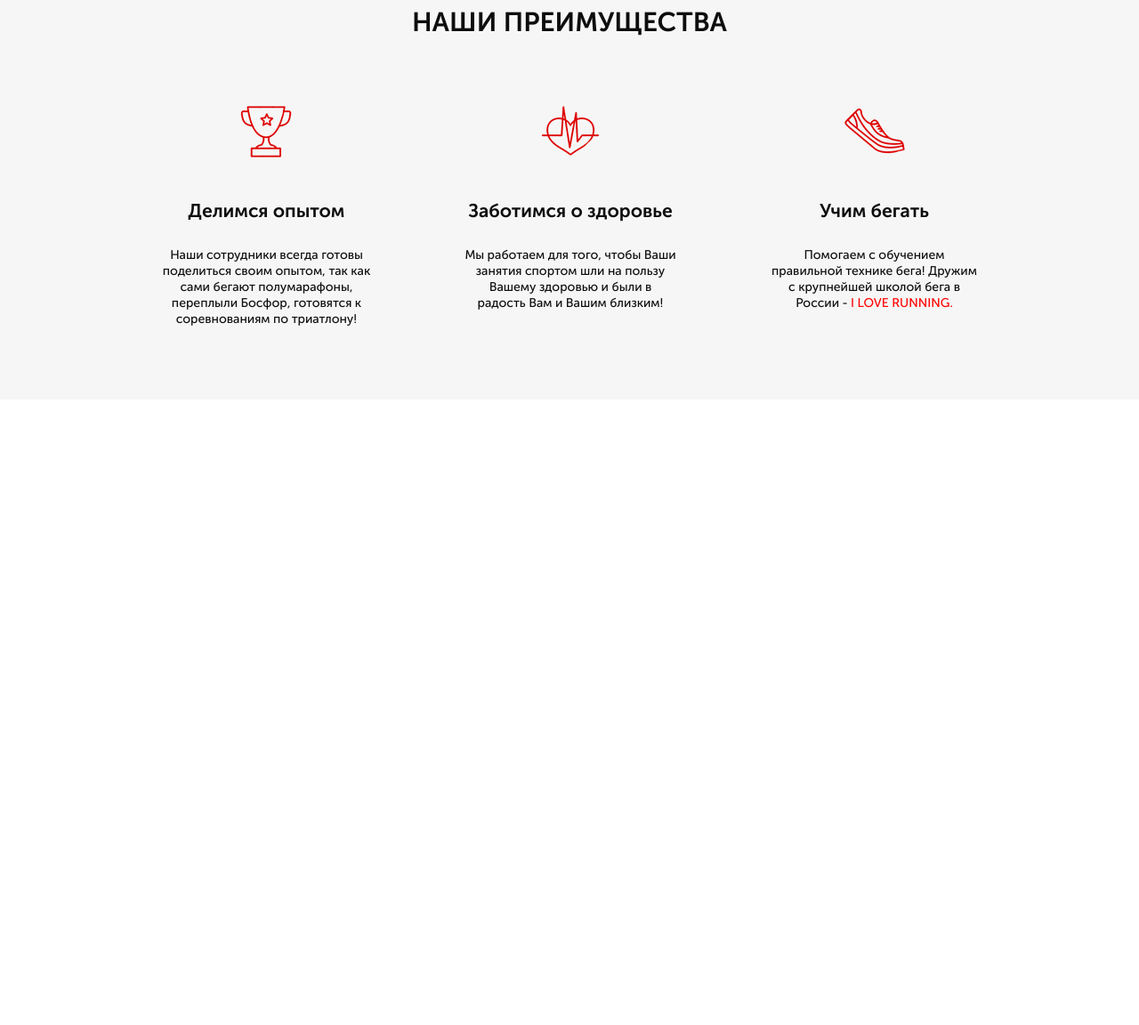
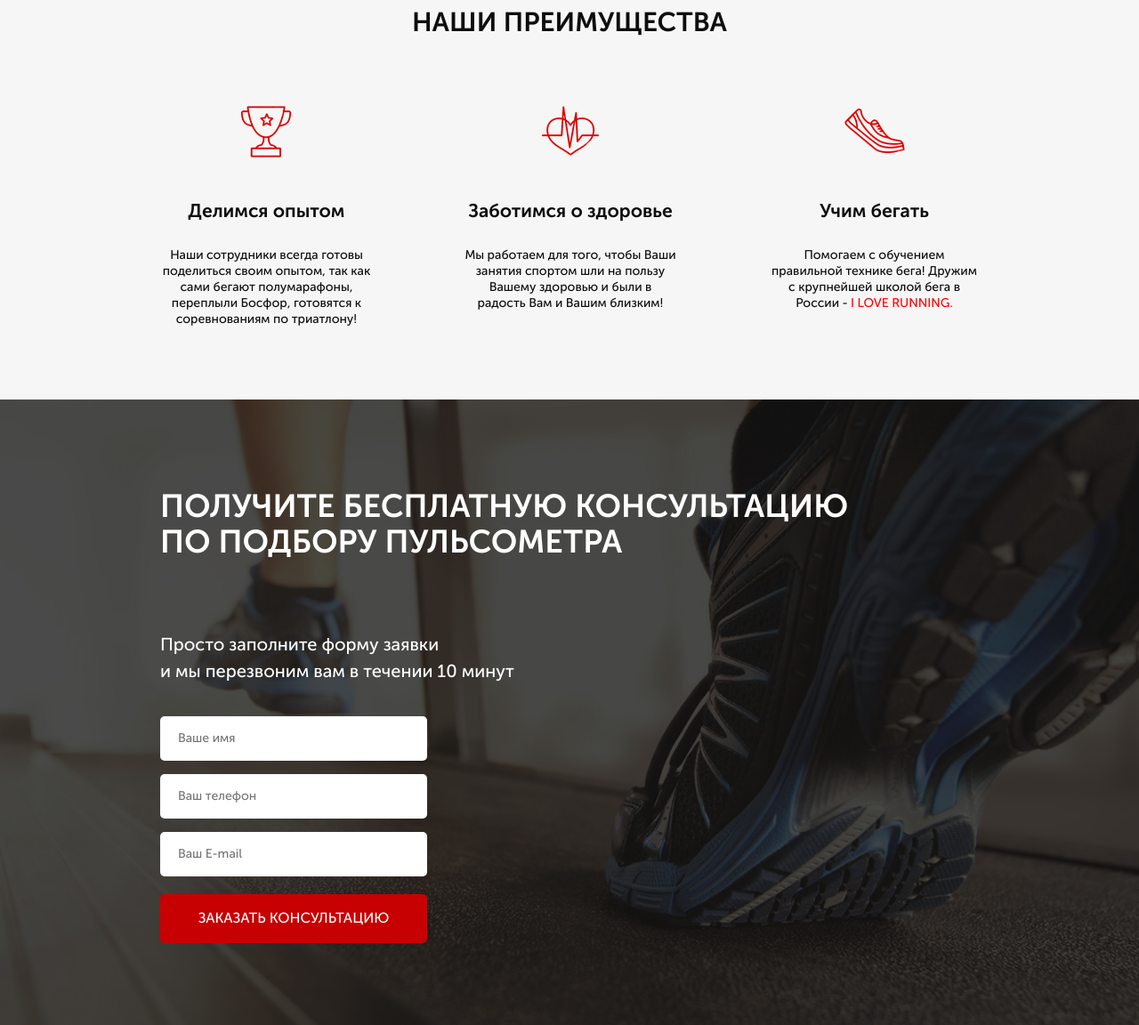
Before and after one commit to AlexandrJR/pulsometer, a website: page src/index.html in a window 1280 px wide. Shown: the part 717-1869 px from the top of the page at 89% size. Before the commit the page ends 1166 px from the top, so only its background shows below. Drawn offline with Linux system fonts and the light colour scheme.

Commit message:
added form section: only HTML CSS used

```diff
--- a/src/index.html
+++ b/src/index.html
@@ -59,7 +59,7 @@
 
     <section class="advantages">
         <div class="container">
-            <div class="advantages__header">НАШИ ПРЕИМУЩЕСТВА</div>
+            <div class="title">НАШИ ПРЕИМУЩЕСТВА</div>
             <div class="advantages__wrapper">
                 <div class="advantages__block">
                     <img src="icons/advantages/cup.png" alt="cup" class="advantages__block__icon">
@@ -85,5 +85,20 @@
             </div>
         </div>
     </section>
+
+    <section class="consultation">
+        <div class="container">
+
+            <div class="title title_white">Получите бесплатную консультацию <br> по подбору пульсометра </div>
+            <div class="consultation__descr">Просто заполните форму заявки <br>
+                и мы перезвоним вам в течении 10 минут</div>
+            <form class="feed-form" action="#">
+                <input required placeholder="Ваше имя" type="text">
+                <input required placeholder="Ваш телефон" type="number">
+                <input required placeholder="Ваш E-mail" type="email">
+                <button class="button button_submit">заказать кОНСУЛЬТАЦИЮ</button>
+            </form>
+        </div>
+    </section>
 </body>
 </html>
--- a/src/sass/blocks/_advantages.sass
+++ b/src/sass/blocks/_advantages.sass
@@ -2,11 +2,6 @@
     min-height: 470px
     padding: 70px 0 81px 0
     background-color: #f6f6f6
-    &__header
-        font-size: 30px
-        font-weight: bold
-        text-align: center
-        color: #0d0d0d
     &__wrapper
         display: flex
         padding-top: 65px
--- a/src/sass/blocks/_buttons.sass
+++ b/src/sass/blocks/_buttons.sass
@@ -15,3 +15,7 @@
         height: 50px
         font-size: 16px
         font-weight: 500
+    &_submit
+        width: 100%
+        height: 55px
+        font-size: 16px
--- /dev/null
+++ b/src/sass/blocks/_consultation.sass
@@ -0,0 +1,10 @@
+.consultation
+    min-height: 680px
+    padding: 100px 0 92px 0
+    background: url('../../img/bg/bg-second.jpg') center (center/cover) no-repeat
+    &__descr
+        margin-top: 80px
+        font-size: 20px
+        font-weight: 400
+        text-align: left
+        color: #ffffff
--- /dev/null
+++ b/src/sass/blocks/_forms.sass
@@ -0,0 +1,17 @@
+.feed-form
+    margin-top: 36px
+    display: flex
+    flex-direction: column
+    width: 300px
+    input
+        padding: 0 20px
+        height: 50px
+        border-radius: 5px
+        background-color: #ffffff
+        margin-bottom: 15px
+        border: none
+        font-size: 14px
+        font-weight: 400
+        color: #4b4b4b
+        &:nth-child(3)
+            margin-bottom: 20px
--- a/src/sass/blocks/_promo.sass
+++ b/src/sass/blocks/_promo.sass
@@ -2,7 +2,7 @@
     display: flex
     min-height: 650px
     padding: 11px 0 75px 0
-    background: url(../img/bg/bg-main.jpg)
+    background: url(../img/bg/bg-main.jpg) center (center/cover) no-repeat
     &__wrapper
         display: flex
         flex-direction: column
--- /dev/null
+++ b/src/sass/blocks/_titles.sass
@@ -0,0 +1,11 @@
+.title
+    font-size: 30px
+    font-weight: bold
+    text-align: center
+    color: #0d0d0d
+    text-transform: uppercase
+    &_white
+        color: #ffffff
+        font-size: 36px
+        line-height: 40px
+        text-align: left
--- a/src/sass/style.sass
+++ b/src/sass/style.sass
@@ -7,3 +7,7 @@
 @import 'blocks/header'
 @import 'blocks/buttons'
 @import 'blocks/advantages'
+@import 'blocks/titles'
+@import 'blocks/consultation'
+@import 'base/media'
+@import 'blocks/forms'
```
Also changed, not shown: src/css/style.min.css, src/sass/base/_media.sass (added).
